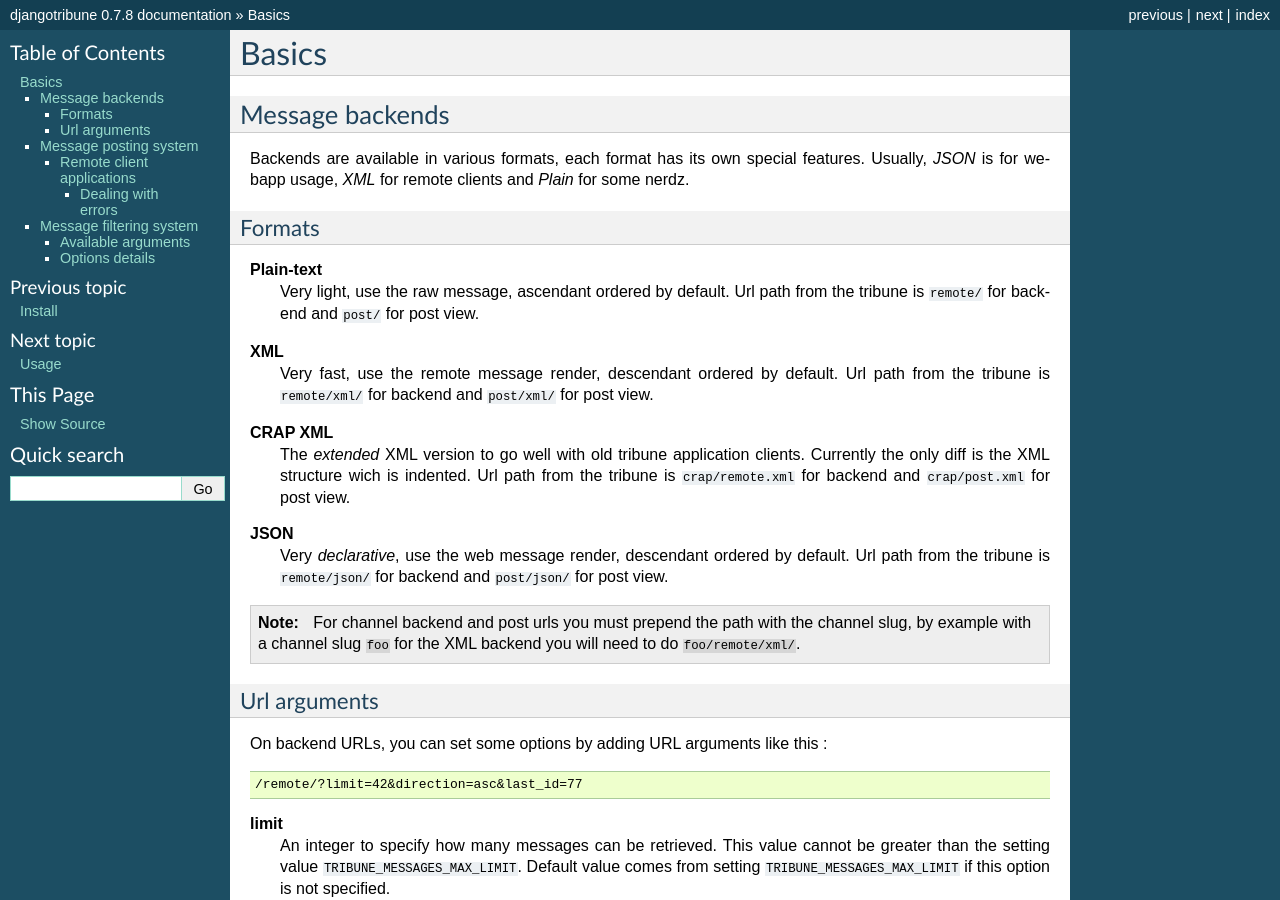
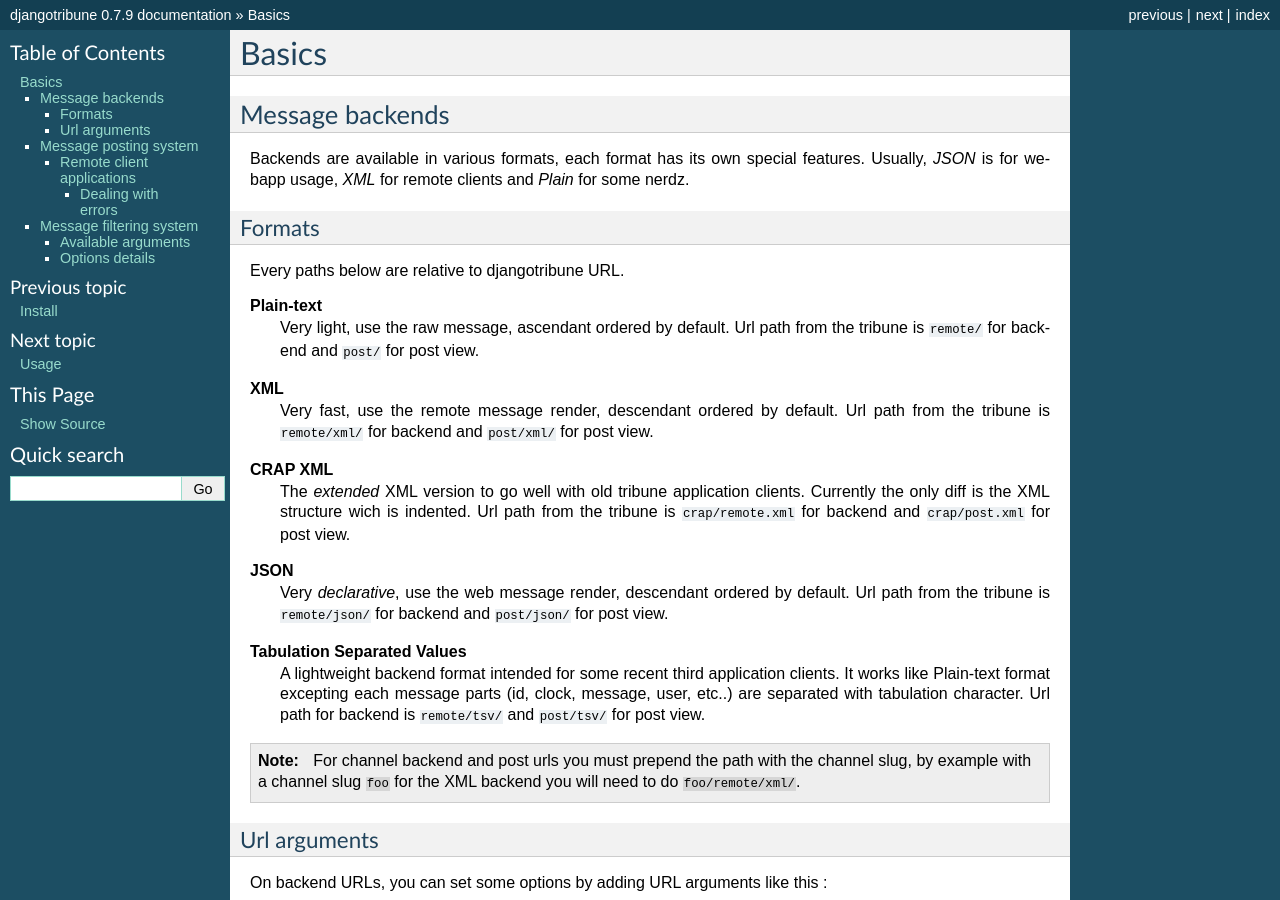
Before and after one commit to sveetch/djangotribune, a Sphinx documentation site: the page built from docs/basics.rst, in a window 1280 px wide and 900 px high. Built offline with Sphinx 7.4.7, drawn with Linux system fonts in a browser that asks for light colours; some of the changed text lies outside the part shown.

Commit message:
* Added new backend format 'Tabulation Separated Values' (TSV) from pull request #24, thanks to @devnewton; * Started changelog; * Bump to 0.7.9;

```diff
--- a/djangotribune/__init__.py
+++ b/djangotribune/__init__.py
@@ -2,4 +2,4 @@
 """
 Django-tribune is a chat-like application
 """
-__version__ = '0.7.8'
+__version__ = '0.7.9'
--- a/docs/basics.rst
+++ b/docs/basics.rst
@@ -25,6 +25,8 @@ nerdz.
 Formats
 -------
 
+Every paths below are relative to djangotribune URL.
+
 **Plain-text**
     Very light, use the raw message, ascendant ordered by default. Url path from the
     tribune is ``remote/`` for backend and ``post/`` for post view.
@@ -39,6 +41,12 @@ Formats
     Very *declarative*, use the web message render, descendant ordered by default. Url
     path from the tribune is ``remote/json/`` for backend and ``post/json/`` for post
     view.
+**Tabulation Separated Values**
+    A lightweight backend format intended for some recent third application
+    clients. It works like Plain-text format excepting each message parts
+    (id, clock, message, user, etc..) are separated with tabulation character.
+    Url path for backend is ``remote/tsv/`` and ``post/tsv/``
+    for post view.
 
 .. NOTE:: For channel backend and post urls you must prepend the path with the channel
           slug, by example with a channel slug ``foo`` for the XML backend you will need
--- a/docs/index.rst
+++ b/docs/index.rst
@@ -52,6 +52,7 @@ Contents
    install.rst
    basics.rst
    usage.rst
+   changelog.rst
 
 
 Indices and tables
```
Also changed, not shown: docs/changelog.rst (added, +24 -0 lines), 3 other files.
